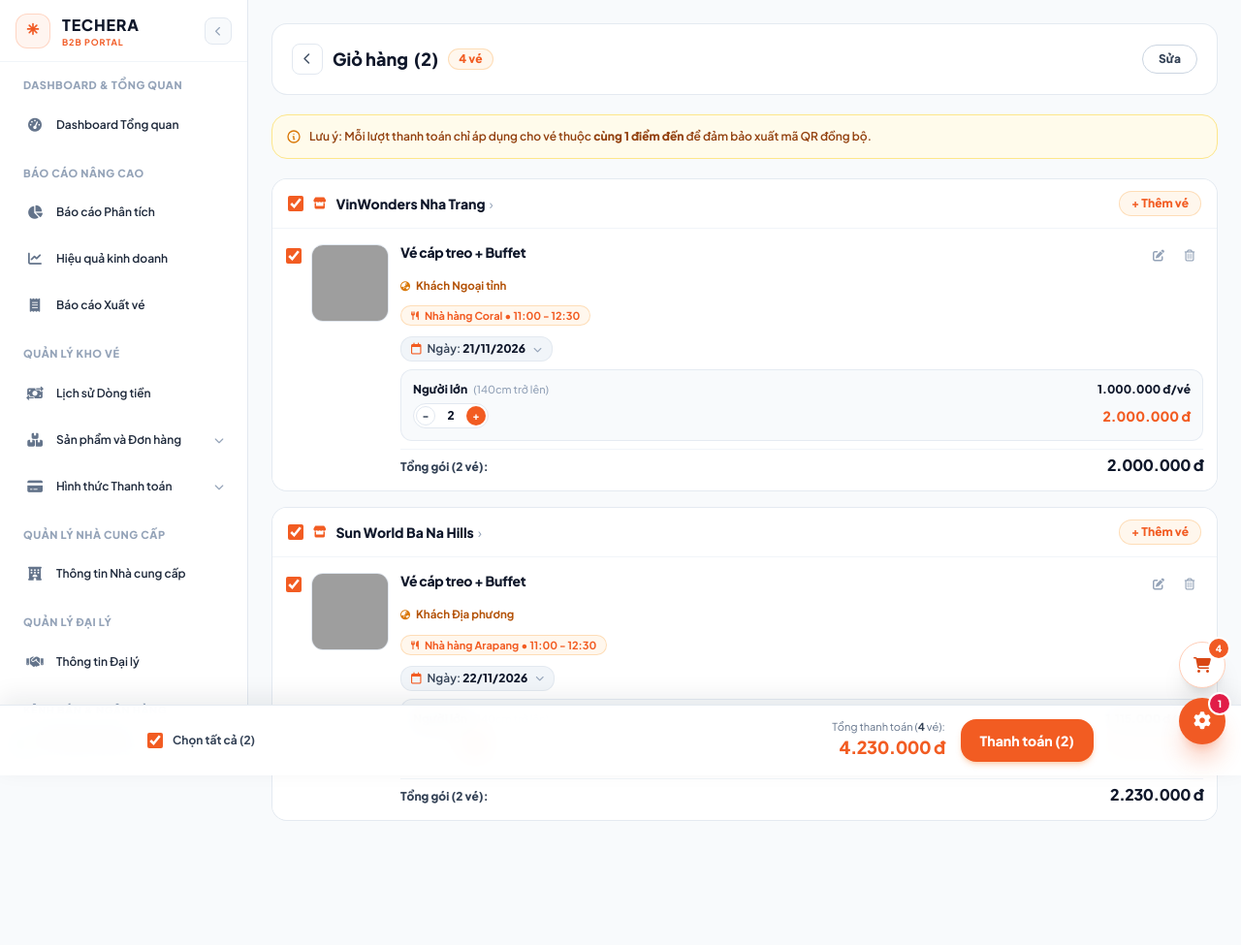
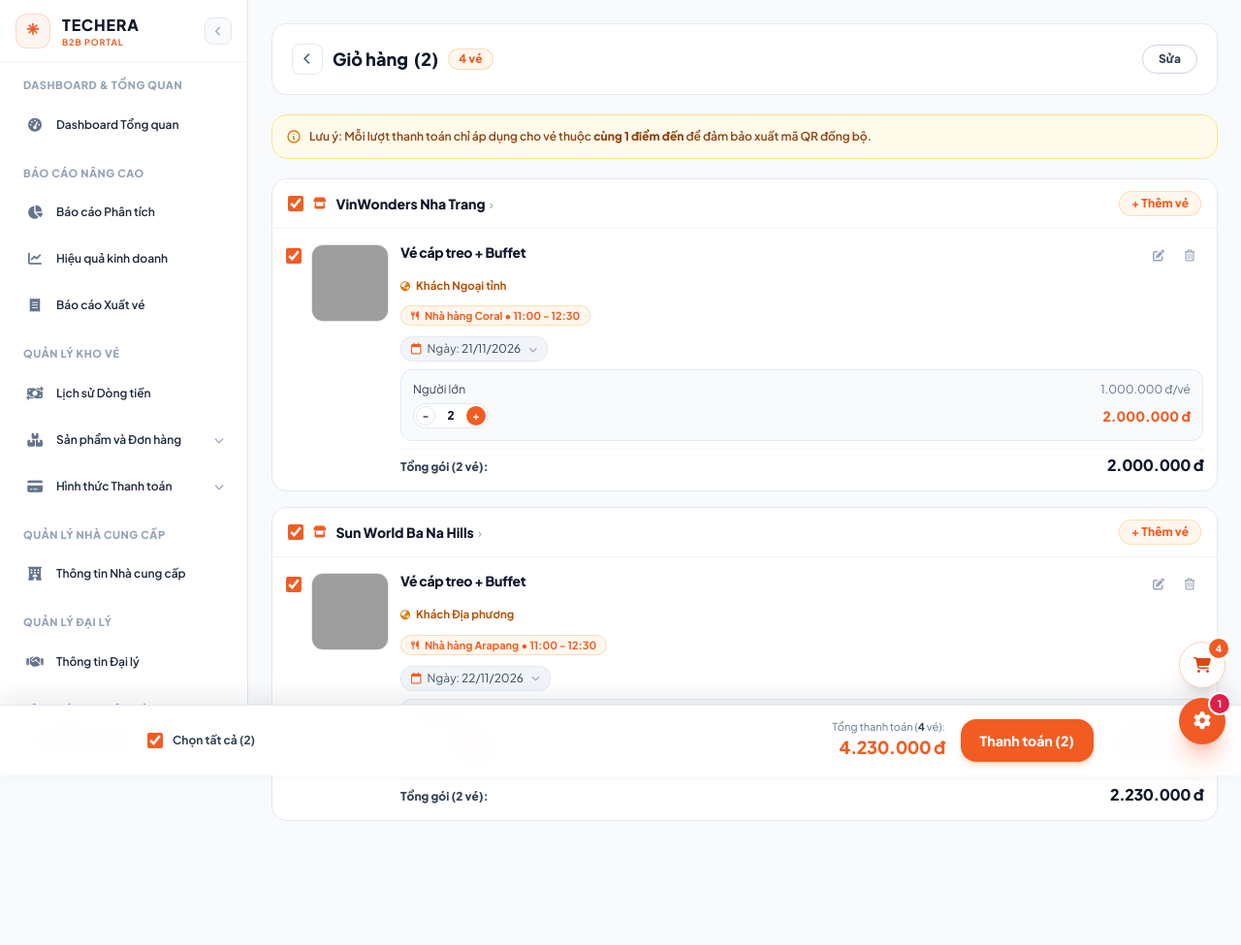
Before and after one commit to Kimhoang08/inventory-v2, a plain HTML site: page cart.html in a window 1280 px wide. Shown: the whole page at 97% size. Drawn offline with nearby package versions, Linux system fonts and the light colour scheme; grey boxes are pictures that could not be loaded.

Commit message:
fix(cart): remove pax condition info and unbold usage date, tier labels, and unit price

```diff
--- a/assets/js/cart.js
+++ b/assets/js/cart.js
@@ -206,11 +206,12 @@ function renderBookingCartPage() {
         return `
           <div class="space-y-1.5 ${idx > 0 ? 'pt-2 border-t border-slate-200/60' : ''}" data-cart-pax-item="${item.cartItemId}">
             <div class="flex items-baseline justify-between gap-2">
-              <div class="text-xs font-black text-slate-900 truncate">
+              <!-- Đối tượng (không in đậm, bỏ thông tin phụ điều kiện chiều cao) -->
+              <div class="text-xs font-normal text-slate-700 truncate">
                 <span>${item.tierLabel}</span>
-                ${item.tierCondition ? `<span class="text-slate-400 font-medium text-[11px] ml-1">(${item.tierCondition})</span>` : ''}
               </div>
-              <div class="text-xs font-black text-slate-900 whitespace-nowrap">
+              <!-- Giá /vé (không in đậm) -->
+              <div class="text-xs font-normal text-slate-500 whitespace-nowrap">
                 ${formatMoney(item.sellingPrice)} đ/vé
               </div>
             </div>
@@ -273,11 +274,11 @@ function renderBookingCartPage() {
                   </span>
                 </div>` : ''}
 
-              <!-- Hàng 4: Bộ chọn nhanh Ngày sử dụng -->
+              <!-- Hàng 4: Bộ chọn nhanh Ngày sử dụng (không in đậm) -->
               <div class="pt-0.5">
-                <button type="button" onclick="openCartPackageDatePicker('${pkg.pkgGroupKey}')" class="inline-flex items-center gap-1.5 px-2.5 py-1 rounded-xl bg-[#F1F5F9] hover:bg-orange-50 hover:border-orange-200 border border-slate-200/90 text-xs font-semibold text-slate-700 transition-colors cursor-pointer shadow-2xs">
+                <button type="button" onclick="openCartPackageDatePicker('${pkg.pkgGroupKey}')" class="inline-flex items-center gap-1.5 px-2.5 py-1 rounded-xl bg-[#F1F5F9] hover:bg-orange-50 hover:border-orange-200 border border-slate-200/90 text-xs font-normal text-slate-600 transition-colors cursor-pointer shadow-2xs">
                   <i class="fa-regular fa-calendar text-[#F25C22] text-xs"></i>
-                  <span>Ngày: <strong class="text-slate-900 font-extrabold">${dateStr}</strong></span>
+                  <span>Ngày: <span class="text-slate-700 font-normal">${dateStr}</span></span>
                   <i class="fa-solid fa-chevron-down text-[9px] text-slate-400 ml-0.5"></i>
                 </button>
               </div>
--- a/cart.html
+++ b/cart.html
@@ -114,6 +114,6 @@
   <script src="database/db-store.js"></script>
   <script src="assets/js/utils.js?v=2.6.0"></script>
   <script src="assets/js/layout.js?v=2.6.0"></script>
-  <script src="assets/js/cart.js?v=2.6.0"></script>
+  <script src="assets/js/cart.js?v=2.6.1"></script>
 </body>
 </html>
```
